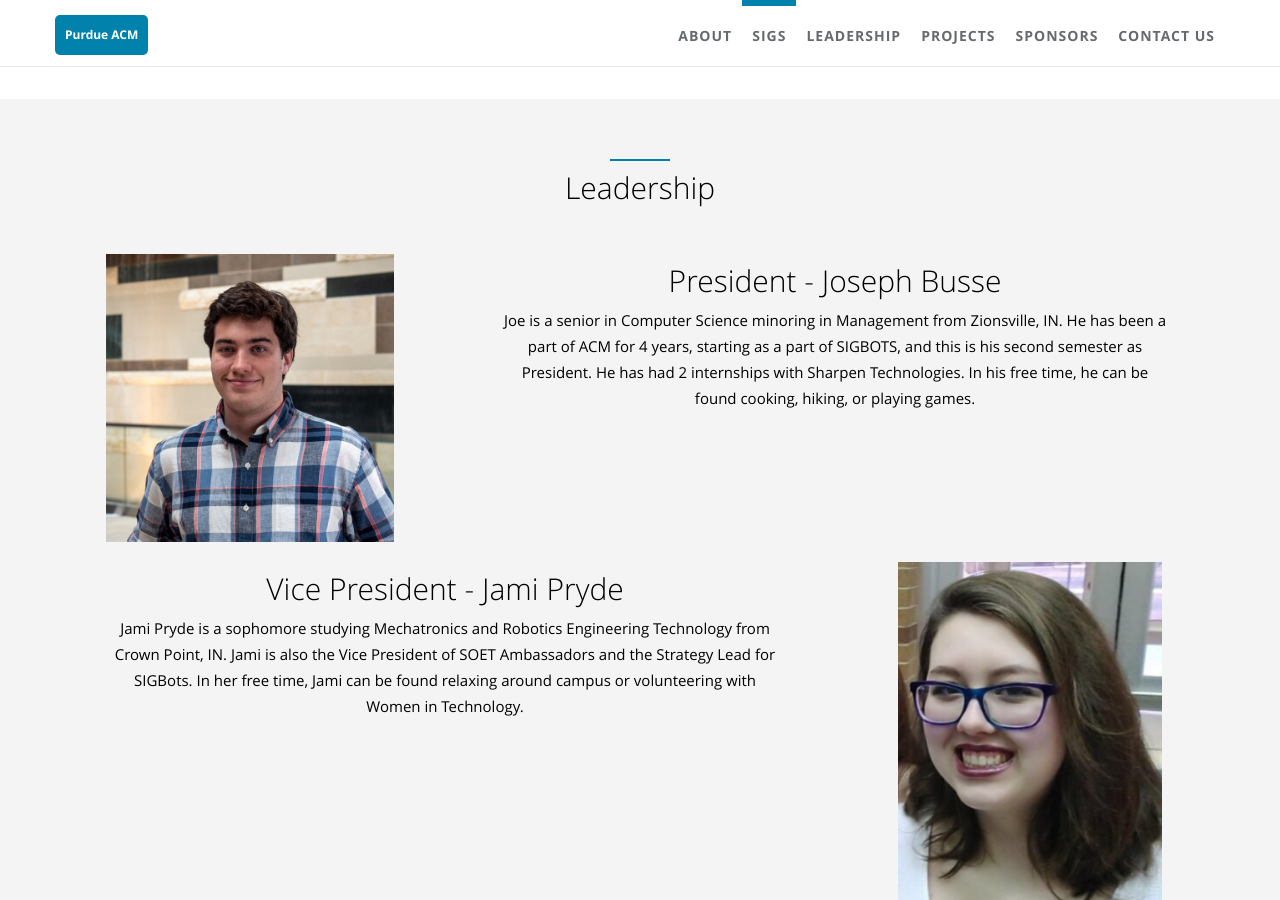
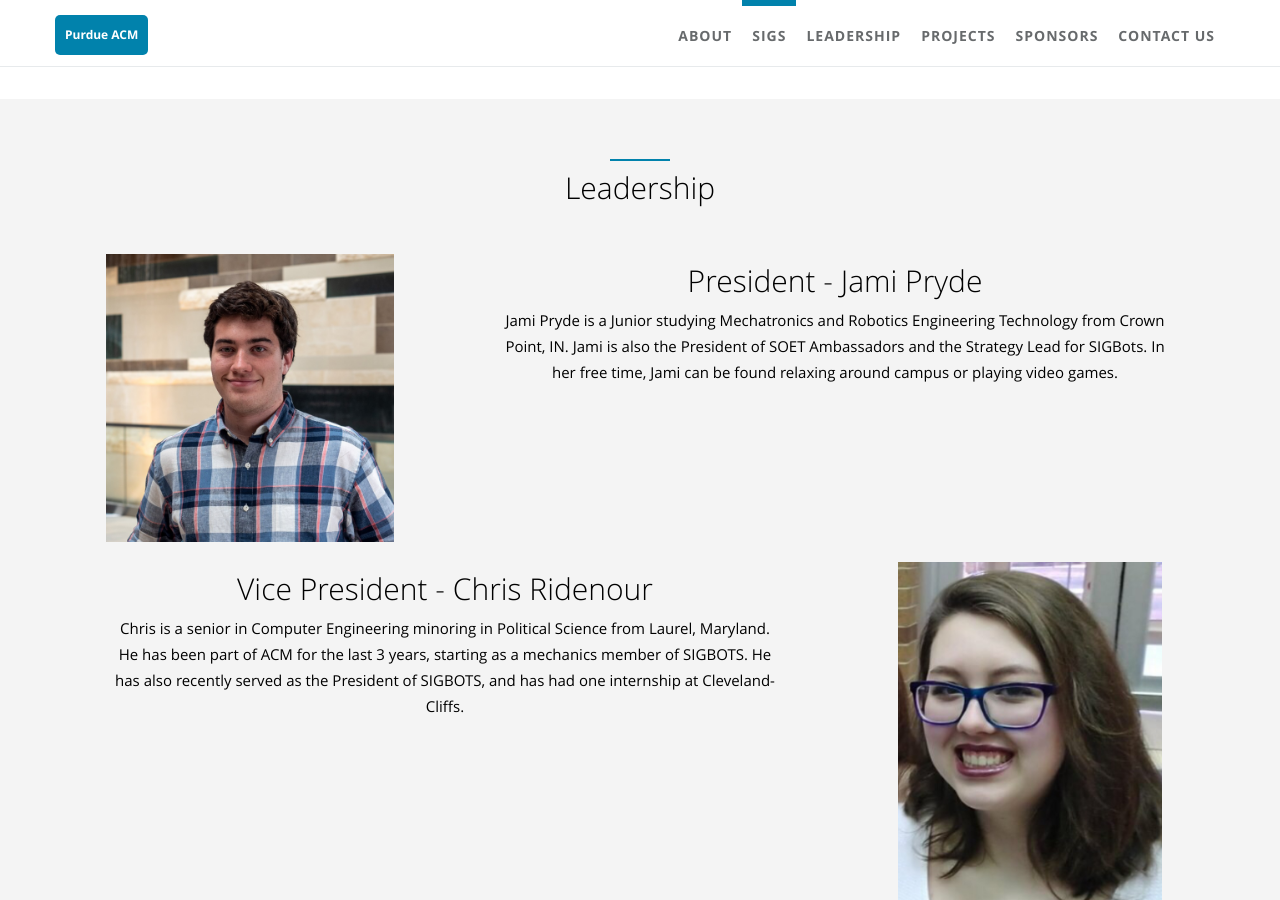
Before and after one commit to Purdue-ACM/acm-website, a Jekyll site: the page built from index.html, in a window 1280 px wide and 900 px high, scrolled down 2378 px. Built offline with Jekyll 4.4.1, drawn with Linux system fonts in a browser that asks for light colours; nearby versions of some CDN libraries; some of the changed text lies outside the part shown.

Commit message:
Update leadership
This is my attempt at changing the text. I am going to change pictures now

```diff
--- a/_data/index/leadership.yml
+++ b/_data/index/leadership.yml
@@ -1,25 +1,25 @@
 # ACM Leadership
 
 - position: President
-  name: Joseph Busse
+  name: Jami Pryde
   img: /static/assets/img/landing/leadership/Joe.png
-  email: jbusse@purdue.edu
-  desc: Joe is a senior in Computer Science minoring in Management from Zionsville, IN. He has been a part of ACM for 4 years, starting as a part of SIGBOTS, and this is his second semester as President. He has had 2 internships with Sharpen Technologies. In his free time, he can be found cooking, hiking, or playing games.
+  email: jpryde@purdue.edu
+  desc: Jami Pryde is a Junior studying Mechatronics and Robotics Engineering Technology from Crown Point, IN. Jami is also the President of SOET Ambassadors and the Strategy Lead for SIGBots. In her free time, Jami can be found relaxing around campus or playing video games.
 
 - position: Vice President
-  name: Jami Pryde
+  name: Chris Ridenour
   img: /static/assets/img/landing/leadership/Jami.jpg
-  email: jpryde@purdue.edu
-  desc: Jami Pryde is a sophomore studying Mechatronics and Robotics Engineering Technology from Crown Point, IN. Jami is also the Vice President of SOET Ambassadors and the Strategy Lead for SIGBots. In her free time, Jami can be found relaxing around campus or volunteering with Women in Technology.
+  email:	ridenou1@purdue.edu
+  desc: Chris is a senior in Computer Engineering minoring in Political Science from Laurel, Maryland. He has been part of ACM for the last 3 years, starting as a mechanics member of SIGBOTS. He has also recently served as the President of SIGBOTS, and has had one internship at Cleveland-Cliffs.
 
 - position: Treasurer
-  name: Shubham Jain
-  img: /static/assets/img/landing/leadership/Shu.jpg
-  email: jain229@purdue.edu
-  desc: Shubham Jain is a senior majoring in Computer Science and minoring in ECE and Math. He is interested primarily in the fields of systems, embedded and game development. In his spare time, he reads fantasy fiction and plays strategy games.
-
-- position: Secretary
   name: Will Xu
   img: /static/assets/img/landing/leadership/Will.jpg
   email: xu1475@purdue.edu
-  desc: Will is a sophomore in Computer Engineering from Tustin, California. Before becoming the ACM Secretary, he was a member of the Software team on the Purdue Sigbots. He is also still currently looking for an internship for the summer of 2021.
+  desc: Will is a sophomore in Computer Engineering from Tustin, California. Before becoming the ACM Treasurer, he was a member of the Software team on the Purdue Sigbots. He is also still currently looking for an internship for the summer of 2022.
+
+- position: Secretary
+  name: A.R. Miller
+  img: /static/assets/img/landing/leadership/Will.jpg
+  email: 	mill2708@purdue.edu
+  desc: AR is a sophomore in Aero/Astro Engineering from Boston, MA. This is her second year in ACM and in Purdue SIGBOTS, where she acts as treasurer and brand manager, and is a part of the mechanics team. She works part-time as a CAD modeler and is involved in engineering education research on campus. In her free time, she can be found drawing, reading anything space-related, and building mechanical keyboards.
```
